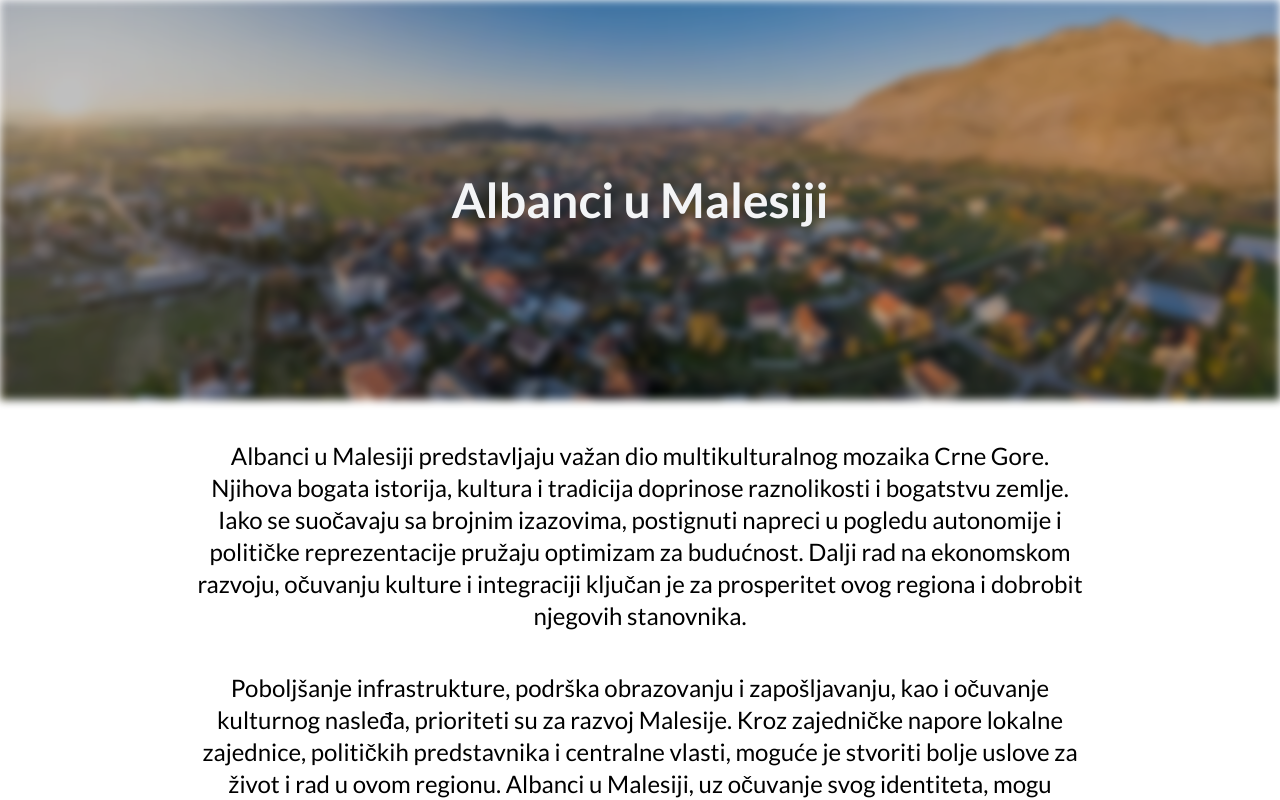
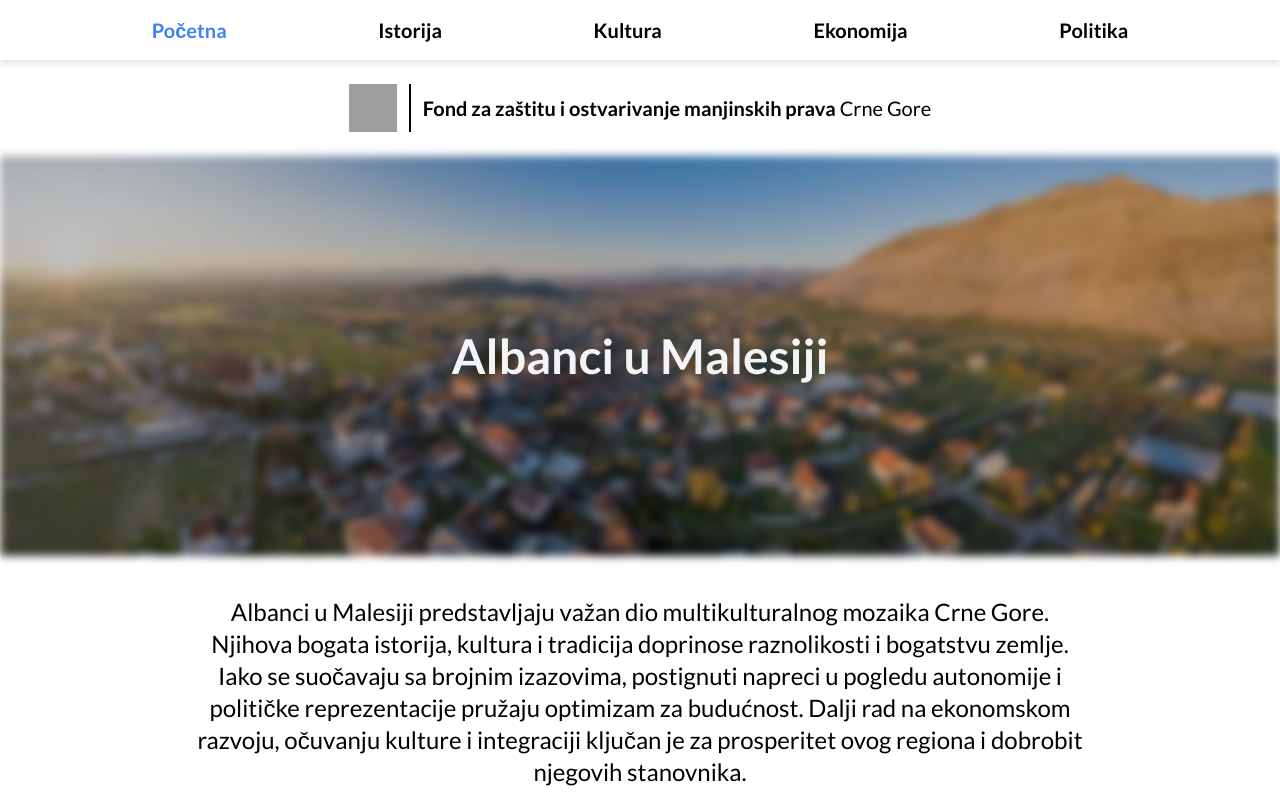
Before and after one commit to Suksii/malesia, a React (Vite) app: page / in a window 1280 px wide. Shown: the top 800 px of the page. Built offline with nearby package versions, Linux system fonts and the light colour scheme; grey boxes are pictures that could not be loaded.

Commit message:
small changes

```diff
--- a/src/App.jsx
+++ b/src/App.jsx
@@ -15,14 +15,14 @@ function App() {
   return (
     <>
         <Routes>
-            <Route path="/" element={<HomePage />} />
+            <Route path="/" element={<HomePage/>} />
             <Route element={<PageLayout />}>
                 <Route path="/istorija" element={<HistoryPage />} />
                 <Route path="/kultura" element={<CulturePage />} />
                 <Route path="/ekonomija" element={<EconomyPage />} />
                 <Route path="/politika" element={<PoliticsPage />} />
             </Route>
-            <Route path="*" element={<ErrorPage/>} />
+            <Route path="*" element={<ErrorPage />} />
         </Routes>
     </>
   )
--- a/src/pages/ErrorPage.jsx
+++ b/src/pages/ErrorPage.jsx
@@ -1,4 +1,3 @@
-import React from 'react';
 import {useNavigate} from "react-router-dom";
 import {FaArrowLeftLong} from "react-icons/fa6";
 
@@ -15,7 +14,7 @@ const ErrorPage = () => {
                 <h1 className="text-[16rem] font-bold text-orange-600 mb-4">404</h1>
                 <h2 className="absolute text-2xl left-1/2 -translate-x-1/2 bottom-1/3 translate-y-1/2 font-semibold py-1 px-2 rounded-md bg-gray-100 transform -rotate-12">Page not found</h2>
             </div>
-            <button className="flex items-center gap-2 bg-orange-500 text-white px-4 py-2 rounded-lg hover:bg-orange-600 focus:outline-none focus:ring-2 focus:ring-orange-500 focus:ring-opacity-50 transition-colors duration-300" onClick={goBack}>
+            <button className="flex items-center gap-2 bg-orange-500 text-gray-100 px-4 py-2 rounded-lg hover:bg-orange-600 focus:outline-none focus:ring-2 focus:ring-orange-500 focus:ring-opacity-50 transition-colors duration-300" onClick={goBack}>
                 <FaArrowLeftLong />
                 <span>Idi nazad</span>
             </button>
--- a/src/pages/HomePage.jsx
+++ b/src/pages/HomePage.jsx
@@ -4,11 +4,23 @@ import slika7 from '../assets/slika7.jpg';
 import slika8 from '../assets/slika8.jpg';
 import slika9 from '../assets/slika9.jpg';
 import { motion } from "framer-motion";
+import Navbar from "../components/Navbar.jsx";
+import FondHeader from "../components/FondHeader.jsx";
 
 const HomePage = () => {
 
+    const fondLink = "https://fzm.me/v/";
+    const fondLogo = "https://upload.wikimedia.org/wikipedia/commons/2/23/Coat_of_arms_of_Montenegro.svg";
+
+    const goToFond = () => {
+        console.log("Fond");
+        window.open(fondLink);
+    };
+
     return (
         <>
+            <Navbar goToFond={goToFond} fondLink={fondLink}/>
+            <FondHeader fondLogo={fondLogo} goToFond={goToFond}/>
             <div className="w-full relative">
                 <img src={slika7} alt={slika7} className="brightness-75 bg-cover w-full h-[30vh] lg:h-[50vh] filter blur-sm"/>
                 <div className="absolute top-1/2 left-1/2 -translate-x-1/2 transform -translate-y-1/2">
```
